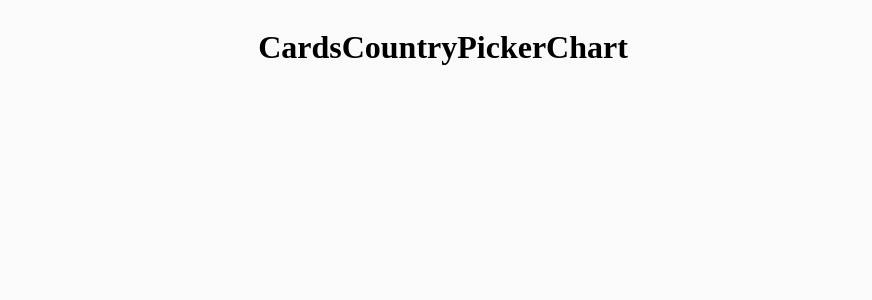
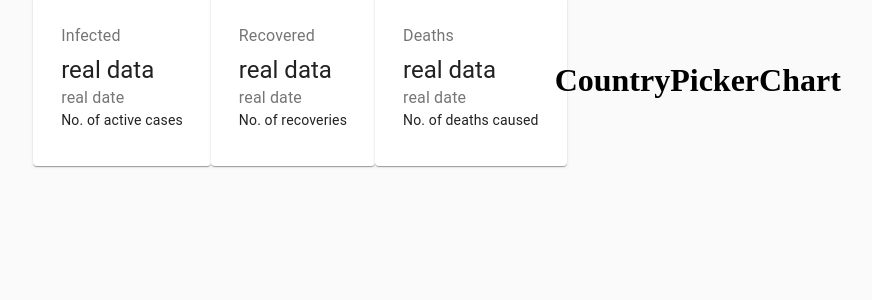
Before and after one commit to deyRupak/coronaTracker, a React (Create React App) app in the folder coronaTracker/: page / in a window 1280 px wide. Shown: the top 300 px of the page, without its empty margins (197-1069 px from the left). Built offline with nearby package versions, Linux system fonts and the light colour scheme; no server answers.

Commit message:
select req data / add material : add card

```diff
--- a/coronaTracker/package.json
+++ b/coronaTracker/package.json
@@ -3,6 +3,7 @@
   "version": "0.1.0",
   "private": true,
   "dependencies": {
+    "@material-ui/core": "^4.9.13",
     "@testing-library/jest-dom": "^4.2.4",
     "@testing-library/react": "^9.5.0",
     "@testing-library/user-event": "^7.2.1",
--- a/coronaTracker/src/App.js
+++ b/coronaTracker/src/App.js
@@ -5,18 +5,22 @@
 
 
 class App extends React.Component{
+    state={
+        data: {}
+    }
 
     async componentDidMount(){
-        const data = await fetchData()
-        console.log(data)
+        const fetchedData = await fetchData()
+        console.log(fetchedData)
+        this.setState({data: fetchedData})
     }
 
 
-
     render(){
+        const {data} = this.state
         return(
             <div className={styles.container}>
-                <Cards />
+                <Cards data = {data}/>
                 <CountryPicker />
                 <Chart />
             </div>
--- a/coronaTracker/src/api/index.js
+++ b/coronaTracker/src/api/index.js
@@ -4,8 +4,14 @@
 
 export const fetchData = async () => {
     try{
-        const response = await axios.get(url)
-        return response
+        const {data: {confirmed, recovered, deaths, lastUpdate}} = await axios.get(url)
+        const modifiedData = {
+            confirmed,
+            recovered,
+            deaths,
+            lastUpdate,
+        }
+        return modifiedData
     }
     catch(error){
 
--- a/coronaTracker/src/components/Cards/Cards.jsx
+++ b/coronaTracker/src/components/Cards/Cards.jsx
@@ -1,9 +1,47 @@
 import React from 'react'
+import  {Card, CardContent, Typography, Grid} from '@material-ui/core'
+import styles from './Cards.module.css'
 
-const Cards = () => {
+const Cards = (props) => {
+    console.log(props)
     return (
-        <h1>Cards</h1>
-    )
+      <div className={styles.container}>
+        <Grid container spacing={3} justify="center">
+          <Grid item component={Card}>
+            <CardContent>
+              <Typography color="textSecondary" gutterBottom>
+                Infected
+              </Typography>
+              <Typography variant="h5">real data</Typography>
+              <Typography color="textSecondary">real date</Typography>
+              <Typography variant="body2">No. of active cases</Typography>
+            </CardContent>
+          </Grid>
+
+          <Grid item component={Card}>
+            <CardContent>
+              <Typography color="textSecondary" gutterBottom>
+                Recovered
+              </Typography>
+              <Typography variant="h5">real data</Typography>
+              <Typography color="textSecondary">real date</Typography>
+              <Typography variant="body2">No. of recoveries</Typography>
+            </CardContent>
+          </Grid>
+
+          <Grid item component={Card}>
+            <CardContent>
+              <Typography color="textSecondary" gutterBottom>
+                Deaths
+              </Typography>
+              <Typography variant="h5">real data</Typography>
+              <Typography color="textSecondary">real date</Typography>
+              <Typography variant="body2">No. of deaths caused</Typography>
+            </CardContent>
+          </Grid>
+        </Grid>
+      </div>
+    );
 }
 
 export default Cards
```
Also changed, not shown: 1 other file (tests, documents, lock files or other folders).
